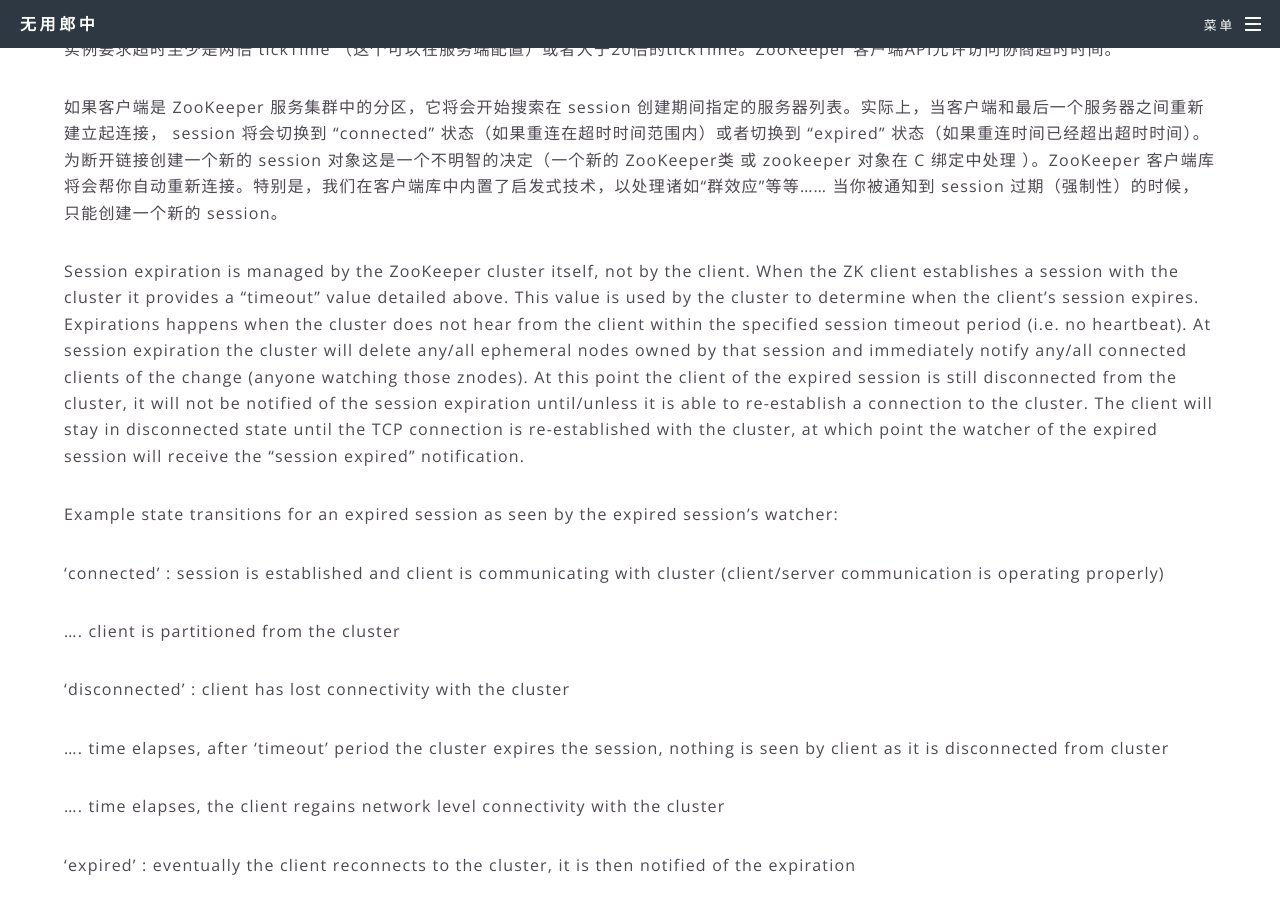
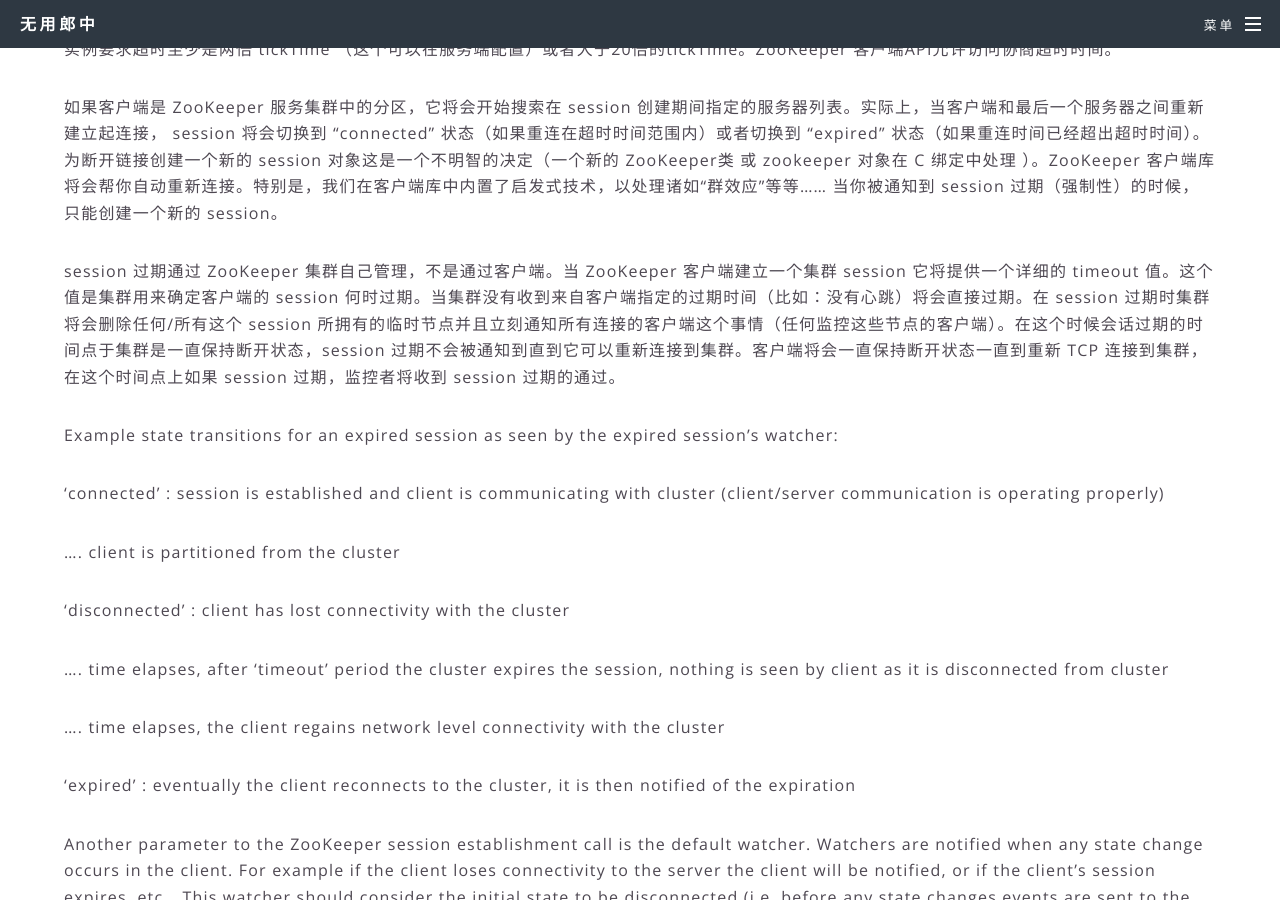
Before and after one commit to fantasylion/fantasylion.github.io, a Jekyll site: the page built from _posts/2018-03-20-zookeeper-guide-chinese.md, in a window 1280 px wide and 900 px high, scrolled down 4745 px. Built offline with Jekyll 4.4.1, drawn with Linux system fonts in a browser that asks for light colours; comment, search, counter and statistics services are not loaded.

Commit message:
Update 2018-03-20-zookeeper-guide-chinese.md

```diff
--- a/_posts/2018-03-20-zookeeper-guide-chinese.md
+++ b/_posts/2018-03-20-zookeeper-guide-chinese.md
@@ -114,7 +114,7 @@
 
 如果客户端是 ZooKeeper 服务集群中的分区，它将会开始搜索在 session 创建期间指定的服务器列表。实际上，当客户端和最后一个服务器之间重新建立起连接， session 将会切换到 "connected" 状态（如果重连在超时时间范围内）或者切换到 "expired" 状态（如果重连时间已经超出超时时间）。为断开链接创建一个新的 session 对象这是一个不明智的决定（一个新的 ZooKeeper类 或 zookeeper 对象在 C 绑定中处理 ）。ZooKeeper 客户端库将会帮你自动重新连接。特别是，我们在客户端库中内置了启发式技术，以处理诸如“群效应”等等...... 当你被通知到 session 过期（强制性）的时候，只能创建一个新的 session。
 
-Session expiration is managed by the ZooKeeper cluster itself, not by the client. When the ZK client establishes a session with the cluster it provides a "timeout" value detailed above. This value is used by the cluster to determine when the client's session expires. Expirations happens when the cluster does not hear from the client within the specified session timeout period (i.e. no heartbeat). At session expiration the cluster will delete any/all ephemeral nodes owned by that session and immediately notify any/all connected clients of the change (anyone watching those znodes). At this point the client of the expired session is still disconnected from the cluster, it will not be notified of the session expiration until/unless it is able to re-establish a connection to the cluster. The client will stay in disconnected state until the TCP connection is re-established with the cluster, at which point the watcher of the expired session will receive the "session expired" notification.
+session 过期通过 ZooKeeper 集群自己管理，不是通过客户端。当 ZooKeeper 客户端建立一个集群 session 它将提供一个详细的 timeout 值。这个值是集群用来确定客户端的 session 何时过期。当集群没有收到来自客户端指定的过期时间（比如：没有心跳）将会直接过期。在 session 过期时集群将会删除任何/所有这个  session 所拥有的临时节点并且立刻通知所有连接的客户端这个事情（任何监控这些节点的客户端）。在这个时候会话过期的时间点于集群是一直保持断开状态，session 过期不会被通知到直到它可以重新连接到集群。客户端将会一直保持断开状态一直到重新 TCP 连接到集群，在这个时间点上如果 session 过期，监控者将收到 session 过期的通过。
 
 Example state transitions for an expired session as seen by the expired session's watcher:
 
```
